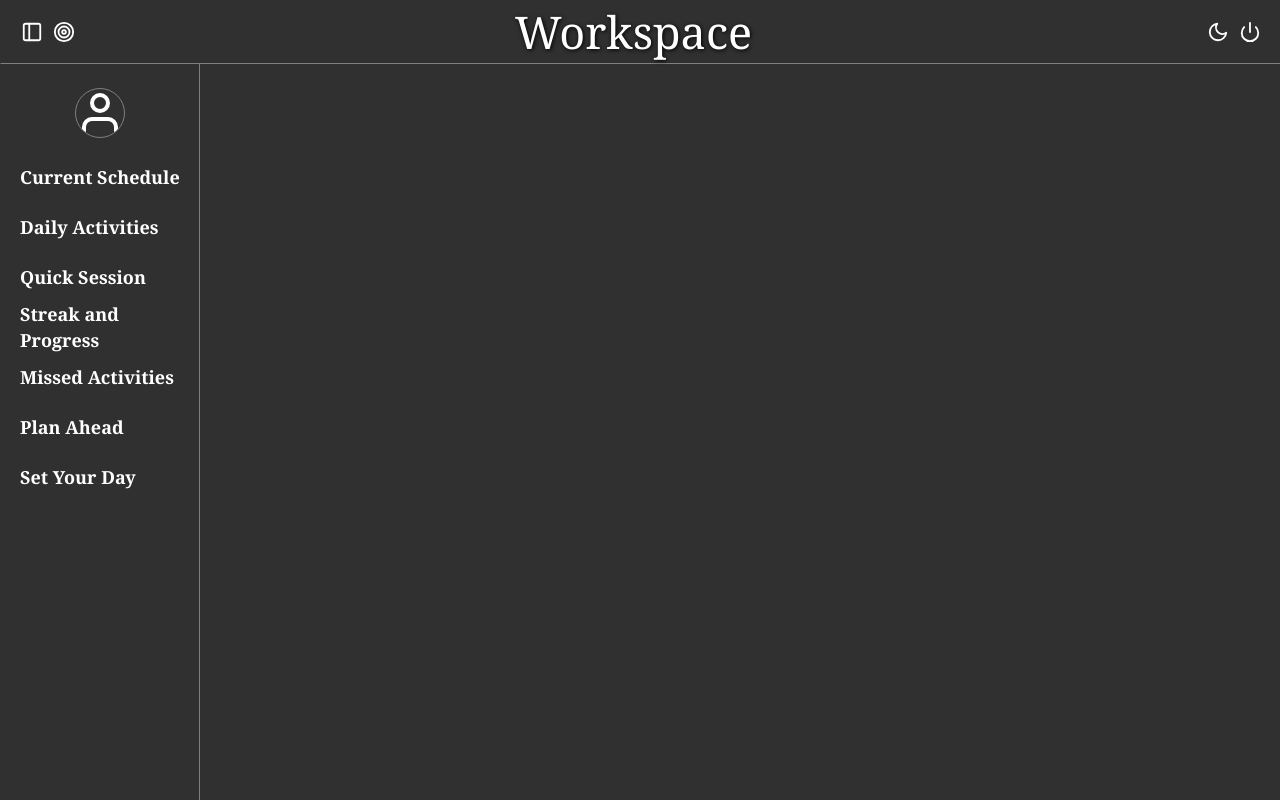
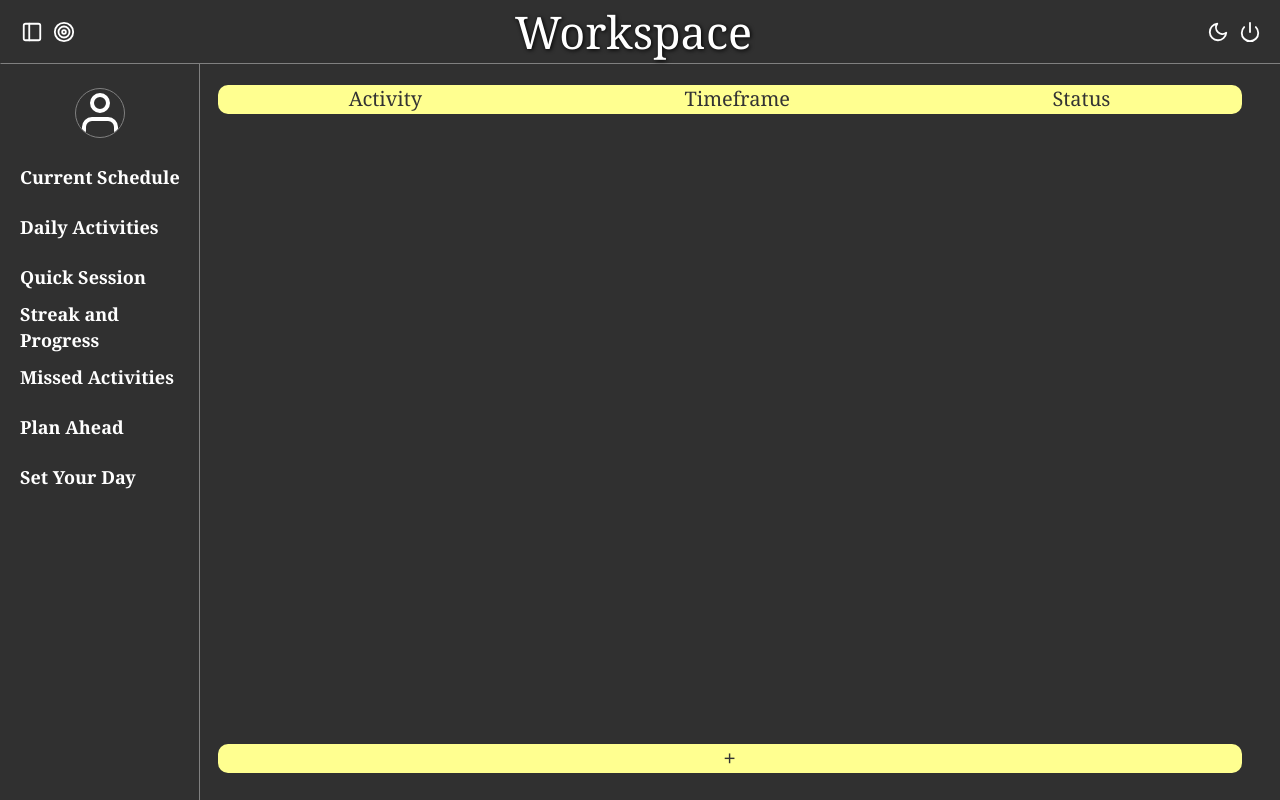
Before and after one commit to akhilreddy6g/Workspace, a React (Vite) app in the folder client/: page / in a window 1280 px wide. Both pictures are taken after a click on the element "Daily Activities". Built offline with nearby package versions, Linux system fonts and the light colour scheme.

Commit message:
Add - F2 Feature - Daily Activities, Update F1 Feature -  Add Animation

```diff
--- a/client/public/style.css
+++ b/client/public/style.css
@@ -139,7 +139,7 @@ html{
     height: 250px;
     width: 250px;
     top: calc(50% - 125px);
-    left: calc(50% - 110px);
+    left: calc(50% - 125px);
     background-color: rgb(207, 206, 206);
     z-index: 5;
     border: 1px solid black;
@@ -254,24 +254,63 @@ html{
 /* Schedule Start */
 
 .scheduleDisclaimer{
-    height : 60px;
+    width: 80vw;
+    height: 30px;
+    background-color: rgb(255, 255, 144);
+    position: relative;
+    top: 85px;
+    display: flex;
+    flex-direction: row;
+    align-items: center;
+    justify-content: center;
+    padding: 0;
+    font-size: 20px;
+    font-family : Cambria, Cochin, Georgia, Times, 'Times New Roman', serif;
+    border-radius: 10px;
+    transition: 150ms linear;
+}
+
+.scheduleContext{
+    display: flex;
+    align-items: center;
+    padding-top: 10px;
+}
+
+/* Schedule End */
+
+/* Daily Activities Start */
+
+.dailyActivity{
+    /* height: 60px; */
+    width: 80vw;
     position: relative;
     top: 55px;
     display: flex;
+    flex-direction: row;
+    justify-content: space-around;
     align-items: center;
-    justify-content: center;
-    z-index: -10;
+    background-color: rgb(255, 255, 144);
+    font-family : Cambria, Cochin, Georgia, Times, 'Times New Roman', serif;
+    font-size: 20px;
+    border-radius: 10px;
+    transition: 150ms linear;
 }
 
-.scheduleContext{
-    font-family : Cambria, Cochin, Georgia, Times, 'Times New Roman', serif;
-    background-color: rgb(255, 255, 144);
-    padding-left: 10px;
-    padding-right: 10px;
+/* Daily Activities End */
+
+/* Add activity start */
+
+.addActivity{
+    width: 80vw;
+    display: flex;
+    justify-content: center;
+    align-items: center;
+    position: fixed;
+    top: 93vh;
     font-size: 20px;
-    position: fixed;
-    z-index: -10;
-    border-radius: 5px;
+    transition: 150ms linear;
+    background-color:rgb(255, 255, 144);
+    border-radius: 10px;
 }
 
-/* Schedule End */
+/* Add activity end */
--- /dev/null
+++ b/client/src/components/Addactivity.jsx
@@ -0,0 +1,10 @@
+import { useContext } from "react";
+import featuresTabHook from "./Noncomponents";
+
+export default function Addactivity(){
+    const {state, takeAction} = useContext(featuresTabHook);
+    return state.dailyactstate &&
+    <div className="addActivity" style={{left: state.fthState? "17vw":"10vw"}} onClick={takeAction("")}>
+        +
+    </div>
+}
--- a/client/src/components/App.jsx
+++ b/client/src/components/App.jsx
@@ -5,6 +5,8 @@ import Setyourday from './Setyourday';
 import Currentschedule from './Currentschedule';
 import Backgroundmode from './Backgroundmode';
 import featuresTabHook,{dayStatus} from './Noncomponents';
+import Dailyactivities from './Dailyactivities';
+import Addactivity from './Addactivity';
 
 export default function App() {
   function changeStateInfo(state, action){
@@ -14,41 +16,55 @@ export default function App() {
           fthState: !state.fthState,
           stdState: state.stdState,
           darkMode: state.darkMode,
-          schedulestate: state.schedulestate
+          schedulestate: state.schedulestate,
+          dailyactstate: state.dailyactstate
         };
       case "changeStdState":
         return {
           fthState: state.fthState,
           stdState: !state.stdState,
           darkMode: state.darkMode,
-          schedulestate: state.schedulestate
+          schedulestate: false,
+          dailyactstate: false
         };
       case "changeBgState":
         return {
           fthState: state.fthState,
           stdState: state.stdState,
           darkMode: !state.darkMode,
-          schedulestate: state.schedulestate
+          schedulestate: state.schedulestate,
+          dailyactstate: state.dailyactstate
         }
       case "changeScheduleState":
         return {
           fthState: state.fthState,
-          stdState: state.stdState,
+          stdState: false,
           darkMode: state.darkMode,
-          schedulestate: !state.schedulestate
+          schedulestate: true,
+          dailyactstate: false
+        }
+      case "changeDailyActState":
+        return {
+          fthState: state.fthState,
+          stdState: false,
+          darkMode: state.darkMode,
+          schedulestate: false,
+          dailyactstate: true
         }
       default:
         return state;
     };
   };
 
-  const [state, takeAction] = useReducer(changeStateInfo, {fthState:true, stdState:false, darkMode: dayStatus(), schedulestate: false});
+  const [state, takeAction] = useReducer(changeStateInfo, {fthState:true, stdState:false, darkMode: dayStatus(), schedulestate: false, dailyactstate:false});
   return (
     <featuresTabHook.Provider value={{state, takeAction}}>
      <Header></Header>
      <Features></Features>
      <Setyourday></Setyourday>
      <Currentschedule></Currentschedule>
+     <Dailyactivities></Dailyactivities>
+     <Addactivity></Addactivity>
      <Backgroundmode></Backgroundmode>
     </featuresTabHook.Provider>
   );
--- a/client/src/components/Currentschedule.jsx
+++ b/client/src/components/Currentschedule.jsx
@@ -4,5 +4,5 @@ import featuresTabHook from "./Noncomponents";
 export default function CurrentSchedule(){
     const {state} = useContext(featuresTabHook);
     // <div className="schedule"><p className="scheduleContext">Showing the schedule</p></div>
-    return state.schedulestate ? <div className="scheduleDisclaimer"><p className="scheduleContext">No schedule to show, to view schedule, set daily activities</p></div> : <p>New schedule</p>;
+    return state.schedulestate ? <div className="scheduleDisclaimer" style={{left: state.fthState? "17vw":"10vw"}}><p className="scheduleContext">No schedule to show, to view schedule, set your daily activities</p></div> : <p>New schedule</p>;
 };
--- /dev/null
+++ b/client/src/components/Dailyactivities.jsx
@@ -0,0 +1,11 @@
+import featuresTabHook from "./Noncomponents";
+import { useContext } from "react";
+
+export default function Dailyactivities(props){
+    const {state, takeAction} = useContext(featuresTabHook);
+    return state.dailyactstate && <div className="dailyActivity" style={{left: state.fthState? "17vw" : "10vw"}}>
+      <div className="activityBar">Activity</div>
+      <div className="activityBar">Timeframe</div>
+      <div className="activityBar">Status</div>
+    </div>
+}
--- a/client/src/components/Feature.jsx
+++ b/client/src/components/Feature.jsx
@@ -1,6 +1,13 @@
 import {useContext} from "react";
 import PropTypes from 'prop-types';
 import featuresTabHook from "./Noncomponents";
+
+Feature.propTypes = {
+    featureName: PropTypes.string.isRequired,
+    id: PropTypes.string.isRequired,
+    show: PropTypes.string.isRequired,
+    title: PropTypes.string.isRequired
+};
 
 function Feature(props){
     const {takeAction} = useContext(featuresTabHook);
@@ -8,6 +15,9 @@ function Feature(props){
         switch (props.show) {
             case "cs":
                 takeAction({type:"changeScheduleState"});
+                break;
+            case "da":
+                takeAction({type:"changeDailyActState"});
                 break;
             case "syd":
                 takeAction({type:"changeStdState"});
@@ -17,11 +27,4 @@ function Feature(props){
         };
 }}><p className="featureTitle">{props.title}</p></div>);};
 
-Feature.propTypes = {
-    featureName: PropTypes.string.isRequired,
-    id: PropTypes.string.isRequired,
-    show: PropTypes.string.isRequired,
-    title: PropTypes.string.isRequired
-};
-
 export default Feature;
```
